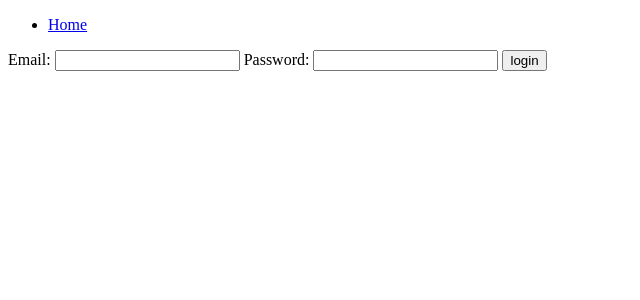
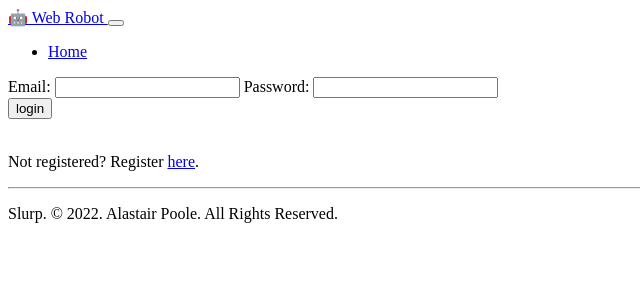
Before and after one commit to haxworx/slurp, a Symfony app: template templates/login/index.html.twig in a window 1280 px wide. Shown: the top 300 px of the page, without its empty margins (0-640 px from the left). Run offline with Twig, Linux system fonts and the light colour scheme; the template is opened without the code that fills it, so the values that code supplies are empty; some libraries are stand-ins or nearby versions.

Commit message:
html: use bootstrap menu in base template.
This improves the overall look.

```diff
--- a/templates/base.html.twig
+++ b/templates/base.html.twig
@@ -14,20 +14,49 @@
         {% endblock %}
     </head>
     <body>
-        <header>
-            <ul>
-                <li>
-                    <a href="{{ path('app_dashboard') }}">
-                        Home
+        <header class="header">
+            <nav class="navbar navbar-expand-sm navbar-light bg-light">
+                <div class="container-fluid">
+                    <a class="navbar-brand me-4 pr-2" href="{{ path('app_dashboard') }}">
+                        &#129302; Web Robot
                     </a>
-{% if app.user %}
-		   <a href="{{ path('app_logout') }}">
-                       Logout
-                   </a>
+
+                    <button class="navbar-toggler border-0" type="button" data-bs-toggle="collapse" data-bs-target="#header-menu" aria-controls="navbarSupportedContent" aria-expanded="false" aria-label="Show/Hide navigation">
+                        <span class="navbar-toggler-icon"></span>
+                    </button>
+
+                    <div class="collapse navbar-collapse" id="header-menu">
+                        <ul class="nav navbar-nav mr-auto">
+                            <li class="nav-item">
+                                <a class="nav-link" href="{{ path('app_dashboard') }}">
+                                    Home
+                                </a>
+                            </li>
+{% if is_granted('ROLE_USER') %}
+                        </ul>
+                        <ul class="nav navbar-nav ms-auto">
+                            <li class="nav-item">
+                                <a class="nav-link" href="{{ path('app_logout') }}">
+                                    Logout
+                                </a>
+                            </li>
 {% endif %}
-                </li>
-            </ul>
+                        </ul>
+                    </div>
+                </div>
+            </nav>
+            <nav class="bg-light border-bottom">
+                <div class="container">
+                </div>
+            </nav>
         </header>
+        <main role="main" class="container mt-5" id="main">
         {% block body %}{% endblock %}
+        </main>
+
+        <footer class="mt-7 px-3 py-5 text-center text-muted">
+            <hr>
+            <p>Slurp. &copy; {{ 'now' | date('Y') }}. Alastair Poole. All Rights Reserved.</p>
+        </footer>
     </body>
 </html>
--- a/templates/login/index.html.twig
+++ b/templates/login/index.html.twig
@@ -9,15 +9,13 @@
 
     <form action="{{ path('app_login') }}" method="post">
         <label for="username">Email:</label>
-        <input type="text" id="username" name="_username" value="{{ last_username }}">
-
+        <input type="text" id="username" name="_username" value="{{ last_username }}" class="form-control">
         <label for="password">Password:</label>
-        <input type="password" id="password" name="_password">
-
-        {# If you want to control the URL the user is redirected to on success
-        <input type="hidden" name="_target_path" value="/account"> #}
-
-	<input type="hidden" name="_csrf_token" value="{{ csrf_token('authenticate') }}">
-        <button type="submit">login</button>
+        <input type="password" id="password" name="_password" class="form-control">
+	    <input type="hidden" name="_csrf_token" value="{{ csrf_token('authenticate') }}">
+        <br>
+        <button type="submit" class="btn btn-primary">login</button>
     </form>
+    <br>
+    <p>Not registered? Register <a href="{{ path('app_register') }}">here</a>.</p>
 {% endblock %}
--- a/templates/registration/register.html.twig
+++ b/templates/registration/register.html.twig
@@ -12,6 +12,6 @@
         }) }}
         {{ form_row(registrationForm.agreeTerms) }}
 
-        <button type="submit" class="btn">Register</button>
+        <button type="submit" class="btn btn-primary">Register</button>
     {{ form_end(registrationForm) }}
 {% endblock %}
```
